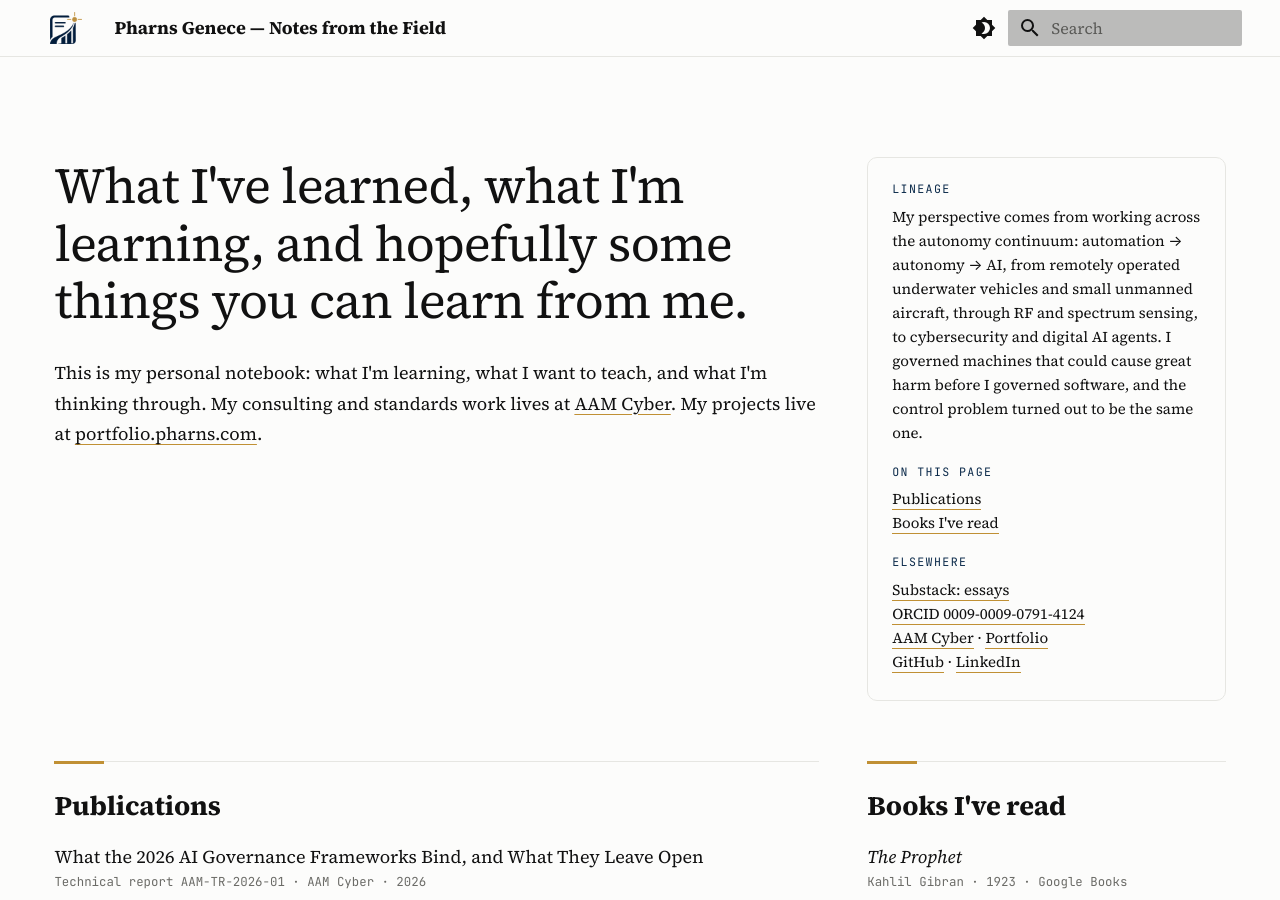
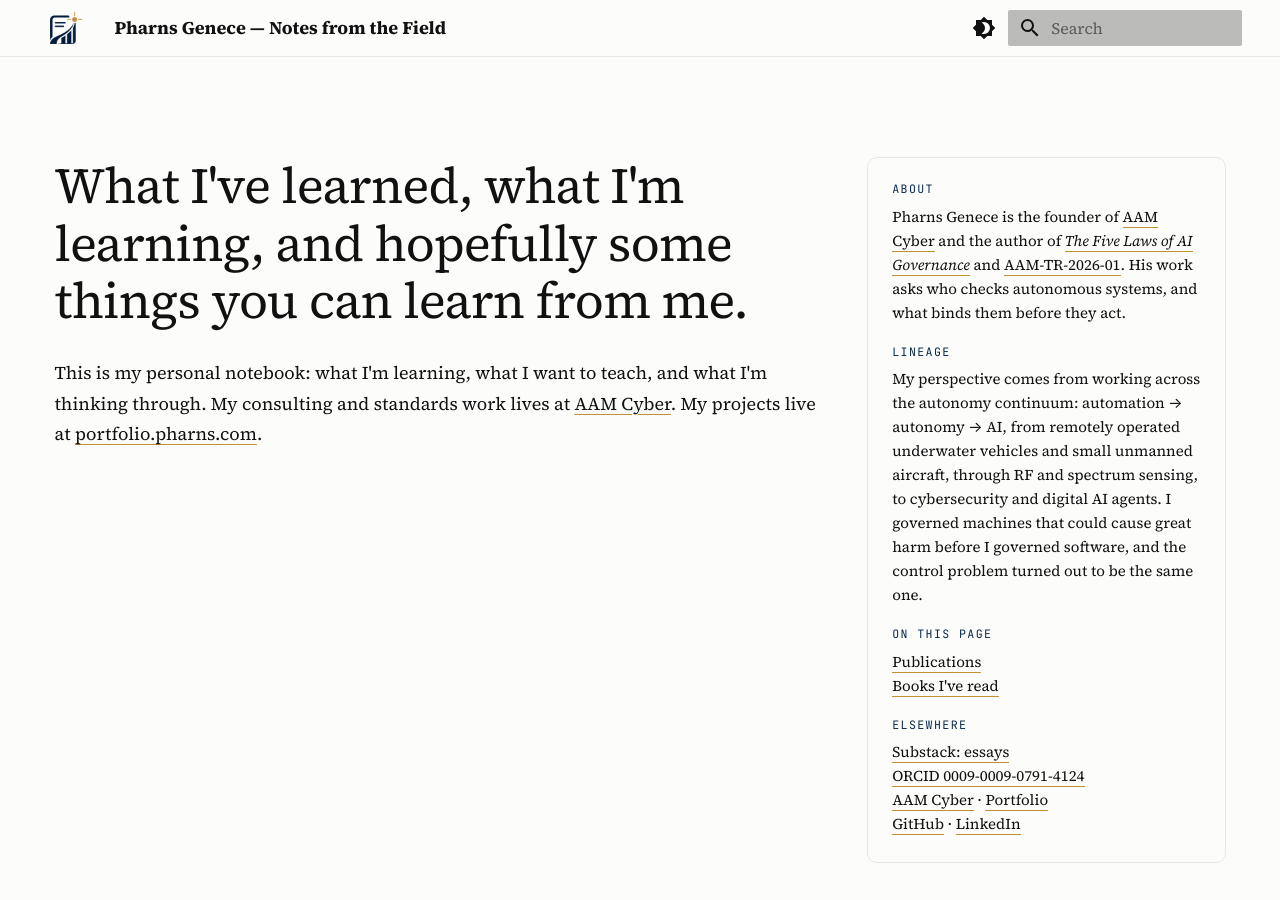
Before and after one commit to Pharns/research, an MkDocs documentation site: the page built from docs/index.md, in a window 1280 px wide and 900 px high. Built offline with MkDocs 1.6.1 and Material for MkDocs 9.7.7, drawn with Linux system fonts in a browser that asks for light colours.

Commit message:
Home: About line above Lineage (Pharns's chosen wording) for answer-engine extraction

```diff
--- a/docs/index.md
+++ b/docs/index.md
@@ -17,6 +17,10 @@ This is my personal notebook: what I'm learning, what I want to teach, and what
 </div>
 
 <aside class="hero-aside" markdown>
+
+<p class="aside-label">About</p>
+
+Pharns Genece is the founder of [AAM Cyber](https://aamcyber.com/) and the author of [*The Five Laws of AI Governance*](https://doi.org/10.5281/zenodo.21271749) and [AAM-TR-2026-01](https://aamcyber.com/research/2026-ai-governance-frameworks/). His work asks who checks autonomous systems, and what binds them before they act.
 
 <p class="aside-label">Lineage</p>
 
```
